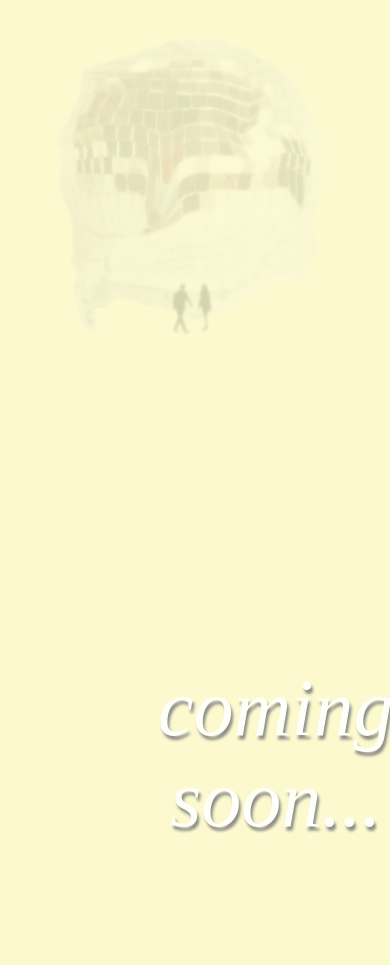
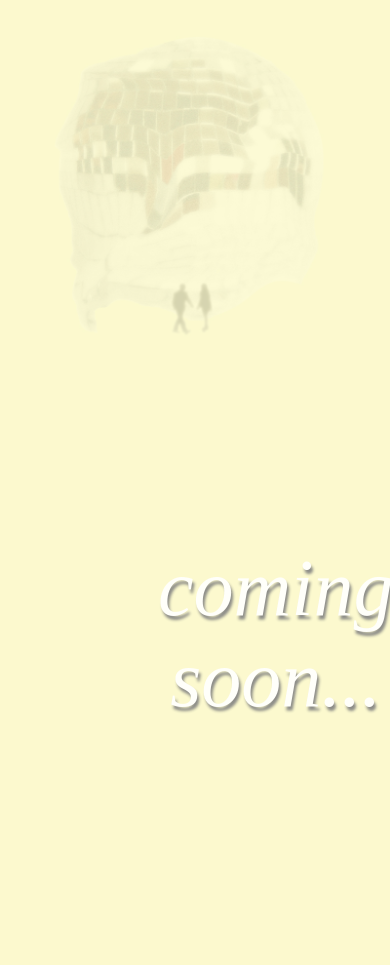
Before and after one commit to designsbysn8/post-moves, a website: page index.html in a window 390 px wide. Shown: the part 119-1084 px from the top of the page. After the commit the page ends 964 px from the top, so only its background shows below. Drawn offline with Linux system fonts and the light colour scheme.

Commit message:
think i fixed mobile

```diff
--- a/styles/styles.css
+++ b/styles/styles.css
@@ -52,7 +52,7 @@ body {
       font-size: 5em;
       transition: all 1.5s;
       position: initial;
-      padding: 2em;
+      padding: 0.5em;
     }
 
     #click {
@@ -61,6 +61,7 @@ body {
       padding: 1.5em 1em;
       opacity: 1;
       left: 34%;
+      transition: all 1s;
     }
 
     #coming_soon {
```
